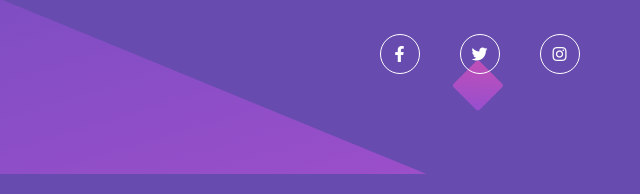
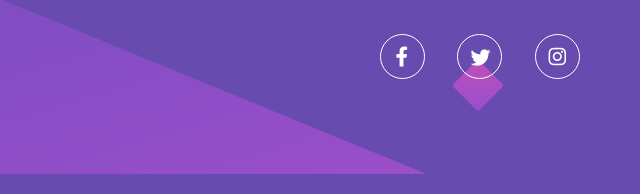
Before and after one commit to Diarrah/FEM-Single, a plain HTML site: page index.html in a window 1280 px wide. Shown: the part 603-797 px from the top of the page, 598-1238 px from the left. Drawn offline with nearby package versions, Linux system fonts and the light colour scheme.

Commit message:
Updated hover on i tags

```diff
--- a/styles/main.scss
+++ b/styles/main.scss
@@ -1,4 +1,4 @@
- @import url('https://fonts.googleapis.com/css?family=Poppins:400,600&display=swap');
+@import url('https://fonts.googleapis.com/css?family=Poppins:400,600&display=swap');
 @import url('https://fonts.googleapis.com/css?family=Open+Sans&display=swap');
 
 $violet: hsl(257, 40%, 49%);
@@ -81,36 +81,41 @@ body {
 }
 
 .socials {
-    list-style: none;
+    width: 200px;
     margin-left: auto;
-    width: 200px;
     & a {
-        display: inline-flex;
-        justify-content: center;
-        height: 40px; width: 40px;
-        border: 1px solid #fff;
-        color: #fff;
         border-radius: 50%;
-        text-decoration: none;
-        transition: .4s ease;
         &:hover { background-color: #fff; }
-        &:nth-of-type(1):hover {
-            color: #3b5998; }
-        &:nth-of-type(2):hover {
-            color: #00acee; }
-        &:nth-of-type(3) i {
-            padding: 10px 10px 0 10px;
-            transform: translateY(1px);
+
+        &:nth-child(1) i {
+            padding: 12px 0 0 15px;
+            &:hover { color: #3b5998; }
+        }
+
+        &:nth-child(2) i {
+            padding: 12.5px 0 0 12.5px;
+            &:hover { color: #00acee }
+        }
+
+        &:nth-child(3) i {
+            padding: 12px 0 0 13px;
             &:hover {
-               background: radial-gradient(circle at 30% 107%, #fdf497 0%, #fdf497 5%, #fd5949 45%, #d6249f 60%, #285AEB 90%);
+                background: radial-gradient(circle at 30% 107%, #fdf497 0%, #fdf497 5%, #fd5949 45%, #d6249f 60%, #285AEB 90%);
+                background-clip: text;
                 -webkit-text-fill-color: transparent;
                 -webkit-background-clip: text;
-                background-clip: text; }
-        }
-        & i {
-            font-size: 1rem;
-            transform: translateY(11px);
+            }
         }
     }
-    @media (max-width: 797px) { margin:  0 auto; }
-}
+
+    & i {
+        color: white;
+        height: 45px; width: 45px;
+        font-size: 20px;
+        border: 1px solid white;
+        border-radius: 50%;
+    }
+
+     @media (max-width: 797px) { margin: 0 auto; }
+
+    }
```
Also changed, not shown: styles/main.css, 1 other file.
